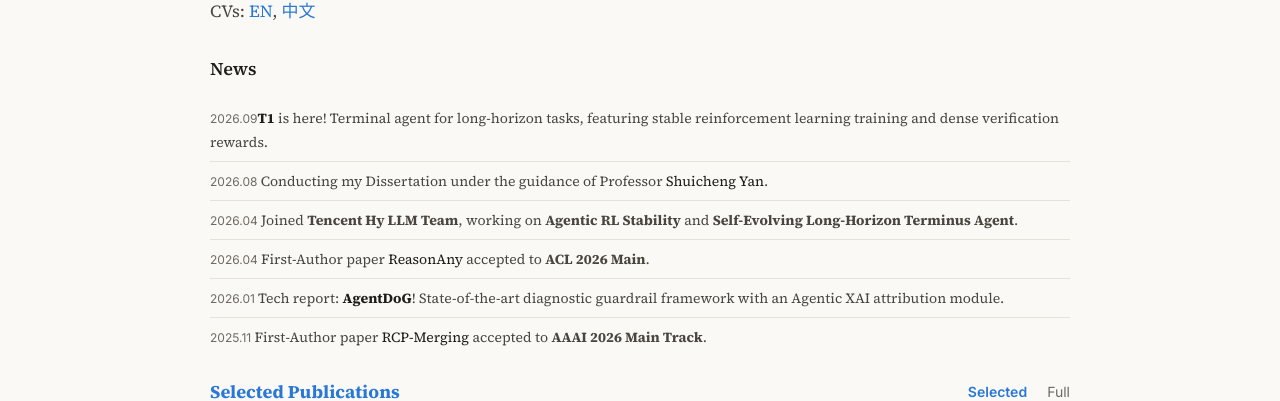
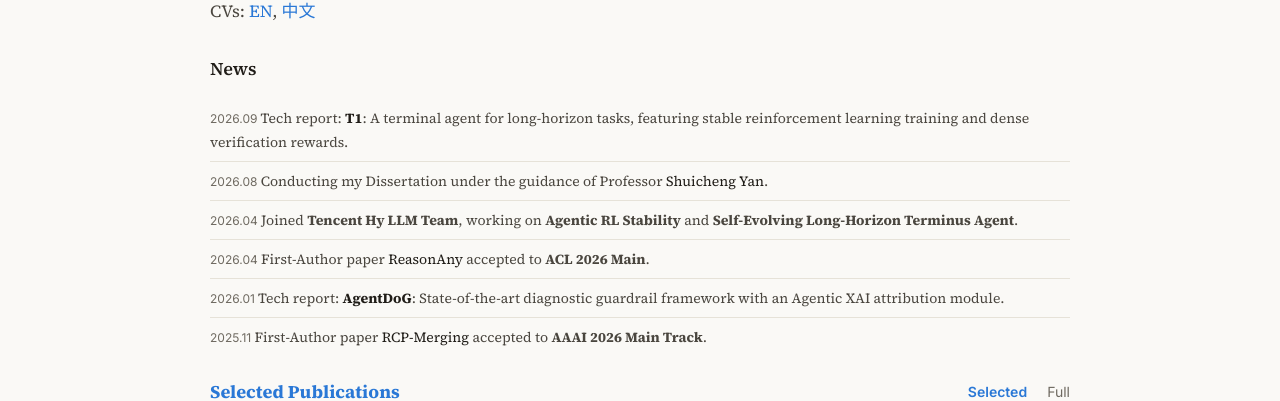
Before and after one commit to jyyang26/jyyang26.github.io, a Jekyll site: the page built from _pages/about.md, in a window 1280 px wide and 900 px high, scrolled down 349 px. Shown: the part 152-553 px from the top of the window. Built offline with Jekyll 4.4.1, drawn with Linux system fonts in a browser that asks for light colours.

Commit message:
Update about.md

```diff
--- a/_pages/about.md
+++ b/_pages/about.md
@@ -449,7 +449,7 @@ redirect_from:
     <section id="news" class="content-box">
       <div class="box-header"><h2 class="box-title">News</h2></div>
       <ul class="news-list">
-      <li><span class="news-tag">2026.09</span><strong><a href="https://jyyang26.github.io/t1/t1.pdf">T1</a></strong> is here! Terminal agent for long-horizon tasks, featuring stable reinforcement learning training and dense verification rewards.</li>
+      <li><span class="news-tag">2026.09</span> Tech report: <strong><a href="https://jyyang26.github.io/t1/t1.pdf">T1</a></strong>: A terminal agent for long-horizon tasks, featuring stable reinforcement learning training and dense verification rewards.</li>
        <li><span class="news-tag">2026.08</span> Conducting my Dissertation under the guidance of Professor <a href="https://scholar.google.com/citations?user=DNuiPHwAAAAJ&hl=en">Shuicheng Yan</a>.</li>
         <!-- <li><span class="news-tag">2026.07</span> New paper: <strong><a href="https://arxiv.org/abs/2607.18722">Stale but Stable</a></strong>! Staleness-adaptive trust regions stabilize asynchronous RL by tightening high-mismatch updates while preserving ordinary-token behavior.</li>
         <li><span class="news-tag">2026.07</span> New paper: <strong><a href="https://arxiv.org/abs/2607.13285">Harness Handbook</a></strong>! A behavior-centric representation and BGPD framework that help agents localize implementation sites and plan edits for evolving agent harnesses.</li>
@@ -457,7 +457,7 @@ redirect_from:
         <li><span class="news-tag">2026.05</span> First-Author paper: <strong><a href="https://arxiv.org/abs/2605.17770v1">Entropy-Gradient Inversion</a></strong>! Leverage entropy gradient inversion to enhance reinforcement learning for reasoning models.</li> -->
         <li><span class="news-tag">2026.04</span> Joined <strong>Tencent Hy LLM Team</strong>, working on <strong>Agentic RL Stability</strong> and <strong>Self-Evolving Long-Horizon Terminus Agent</strong>.</li>
         <li><span class="news-tag">2026.04</span> First-Author paper <a href="https://arxiv.org/abs/2601.05560">ReasonAny</a> accepted to <strong>ACL 2026 Main</strong>.</li>
-        <li><span class="news-tag">2026.01</span> Tech report: <strong><a href="https://arxiv.org/abs/2601.18491">AgentDoG</a></strong>! State-of-the-art diagnostic guardrail framework with an Agentic XAI attribution module.</li>
+        <li><span class="news-tag">2026.01</span> Tech report: <strong><a href="https://arxiv.org/abs/2601.18491">AgentDoG</a></strong>: State-of-the-art diagnostic guardrail framework with an Agentic XAI attribution module.</li>
         <!-- <li><span class="news-tag">2026.01</span> Paper: <strong><a href="https://arxiv.org/pdf/2601.15075">Agentic Attribution</a></strong>! A hierarchical framework to unveil internal factors driving LLM-based agent actions.</li>
         <li><span class="news-tag">2026.01</span> Attending <strong>AAAI 2026 at Singapore during Jan 20-27, 2026</strong>.</li>
         <li><span class="news-tag">2026.01</span> Paper: <strong><a href="https://arxiv.org/abs/2601.05560">ReasonAny</a></strong>! Contrastive gradient identification to resolve destructive performance collapse in model merging.</li> -->
```
